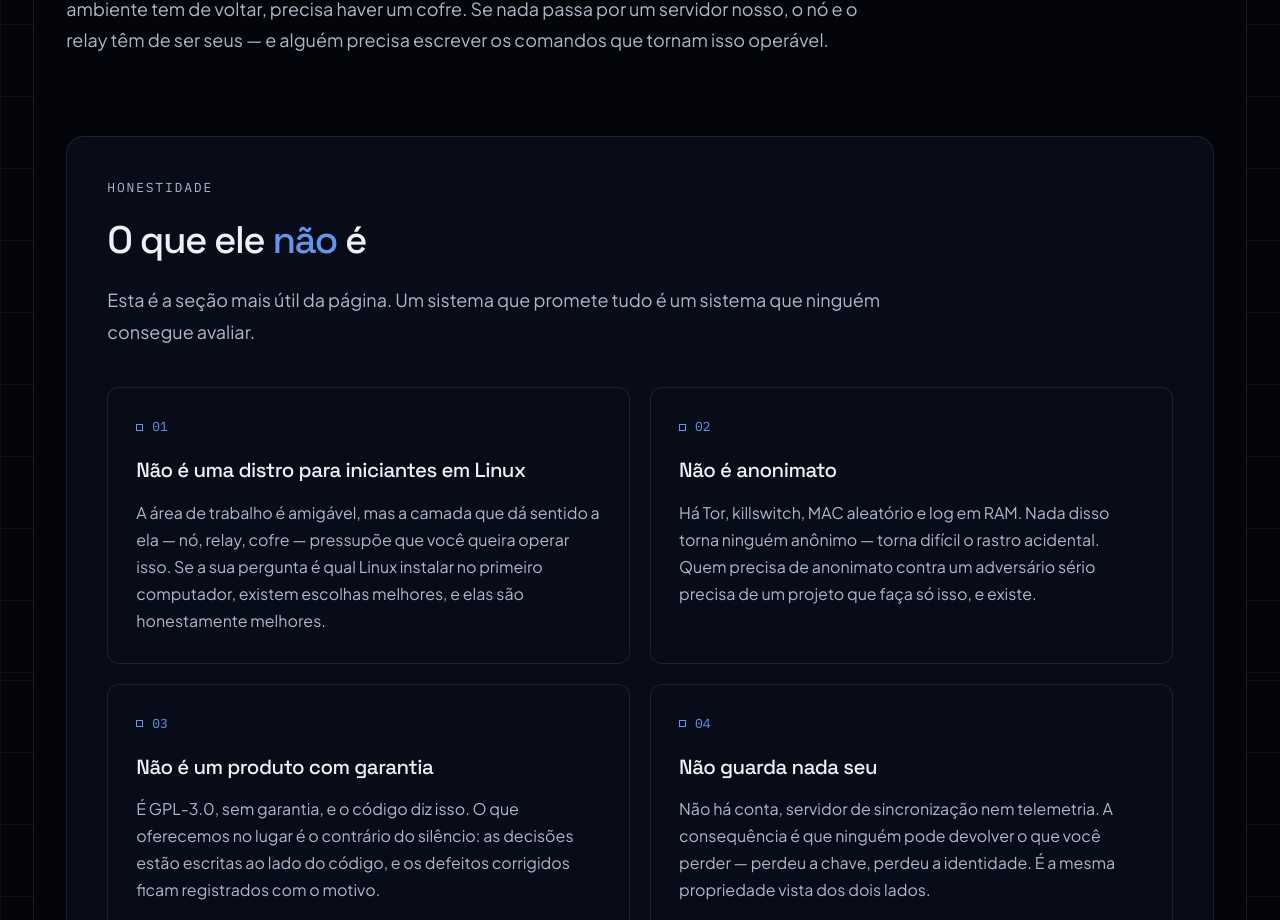
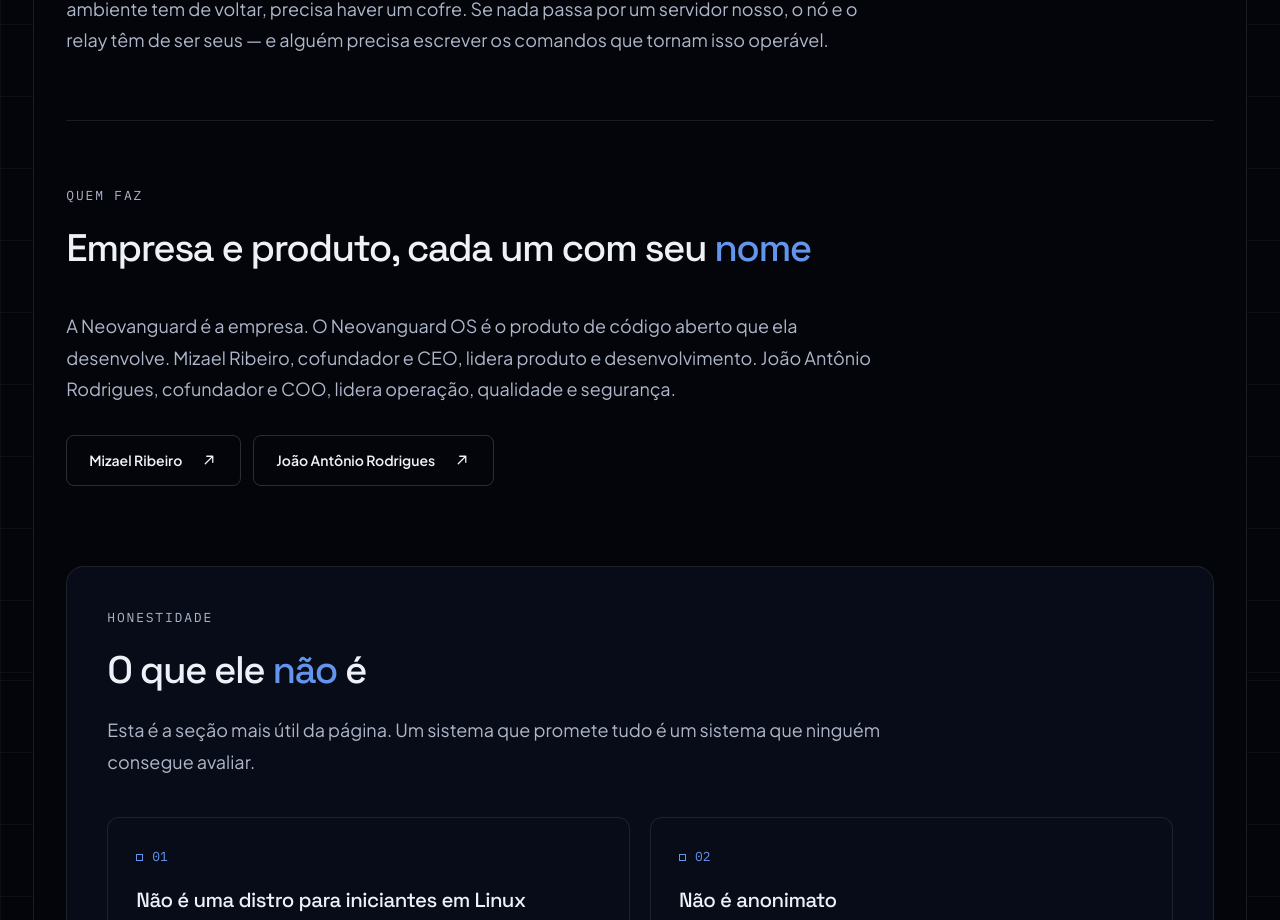
Before and after one commit to NEOpisa/NVGHUB, a Next.js app: page /sobre in a window 1280 px wide. Shown: the part 920-1840 px from the top of the page. Built offline with nearby package versions, Linux system fonts and the light colour scheme.

Commit message:
feat: connect founders across project pages

```diff
--- a/src/app/sitemap.ts
+++ b/src/app/sitemap.ts
@@ -11,7 +11,7 @@ const ROUTES = [
   { path: "/instalacao", priority: 0.8, lastModified: "2026-09-05" },
   { path: "/documentacao", priority: 0.7, lastModified: "2026-09-05" },
   { path: "/faq", priority: 0.7, lastModified: "2026-09-05" },
-  { path: "/sobre", priority: 0.6, lastModified: "2026-09-05" },
+  { path: "/sobre", priority: 0.6, lastModified: "2026-09-29" },
   { path: "/privacidade", priority: 0.3, lastModified: "2026-09-05" },
   { path: "/termos", priority: 0.3, lastModified: "2026-09-29" },
 ];
--- a/src/app/sobre/page.tsx
+++ b/src/app/sobre/page.tsx
@@ -1,7 +1,12 @@
 import Link from "next/link";
 import type { Metadata } from "next";
 import { ArrowUpRight } from "@/components/icons";
-import { REPO_URL, VERSAO } from "@/lib/constants";
+import {
+  JOAO_LINKEDIN,
+  MIZAEL_LINKEDIN,
+  REPO_URL,
+  VERSAO,
+} from "@/lib/constants";
 
 export const metadata: Metadata = {
   alternates: { canonical: "/sobre" },
@@ -83,6 +88,31 @@ export default function Sobre() {
         </p>
       </section>
 
+      <section className="panel" aria-labelledby="quem-faz">
+        <div className="sec-head">
+          <span className="eyebrow">Quem faz</span>
+          <h2 className="h-lg" id="quem-faz">
+            Empresa e produto, cada um com seu <span className="h-accent">nome</span>
+          </h2>
+        </div>
+        <p className="lead">
+          A Neovanguard é a empresa. O Neovanguard OS é o produto de código
+          aberto que ela desenvolve. Mizael Ribeiro, cofundador e CEO, lidera
+          produto e desenvolvimento. João Antônio Rodrigues, cofundador e COO,
+          lidera operação, qualidade e segurança.
+        </p>
+        <div className="pill-row">
+          <a className="pill pill--ghost" href={MIZAEL_LINKEDIN} target="_blank" rel="noopener noreferrer">
+            Mizael Ribeiro
+            <ArrowUpRight />
+          </a>
+          <a className="pill pill--ghost" href={JOAO_LINKEDIN} target="_blank" rel="noopener noreferrer">
+            João Antônio Rodrigues
+            <ArrowUpRight />
+          </a>
+        </div>
+      </section>
+
       <section className="panel panel--accent" aria-labelledby="naoe">
         <div className="sec-head">
           <span className="eyebrow">Honestidade</span>
```
Also changed, not shown: 1 other file (tests, documents, lock files or other folders).
